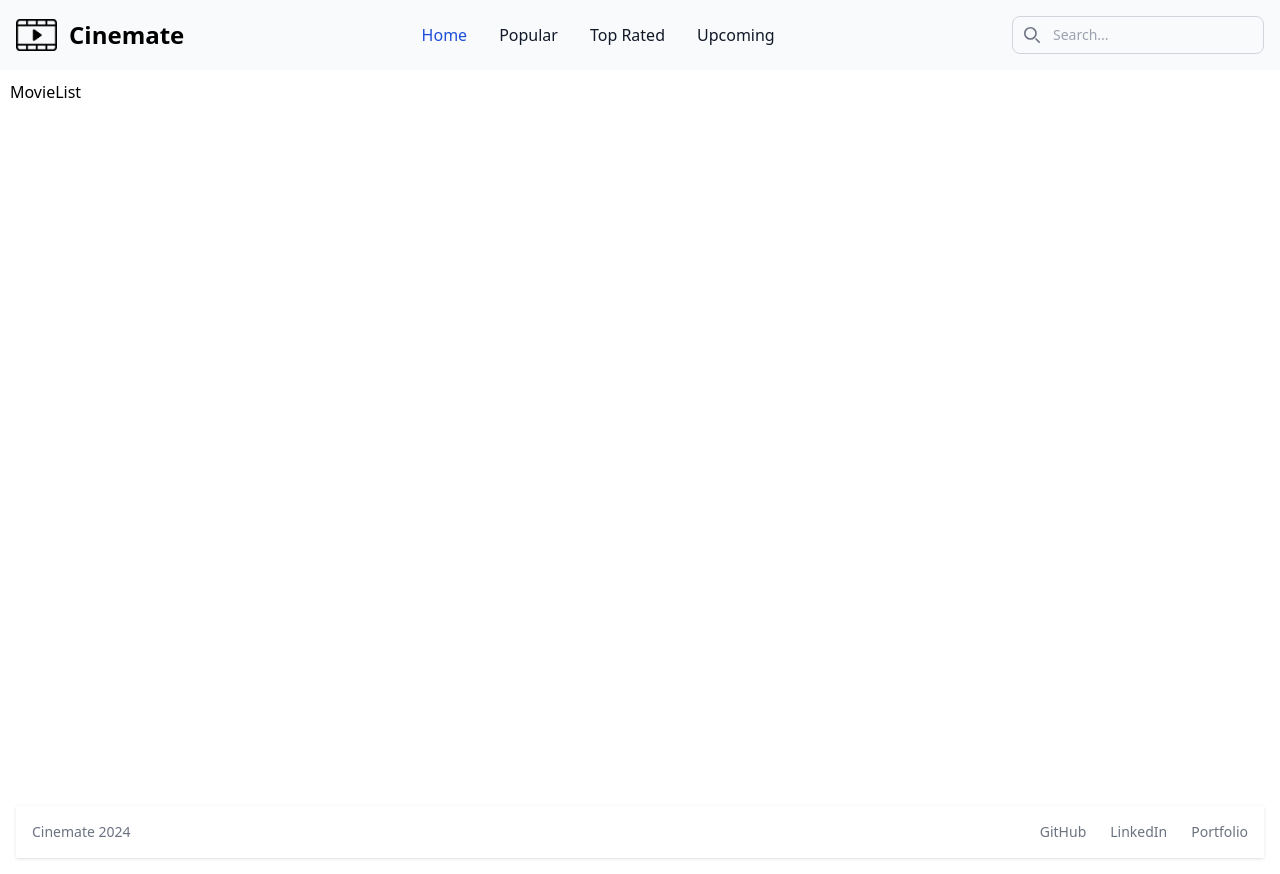
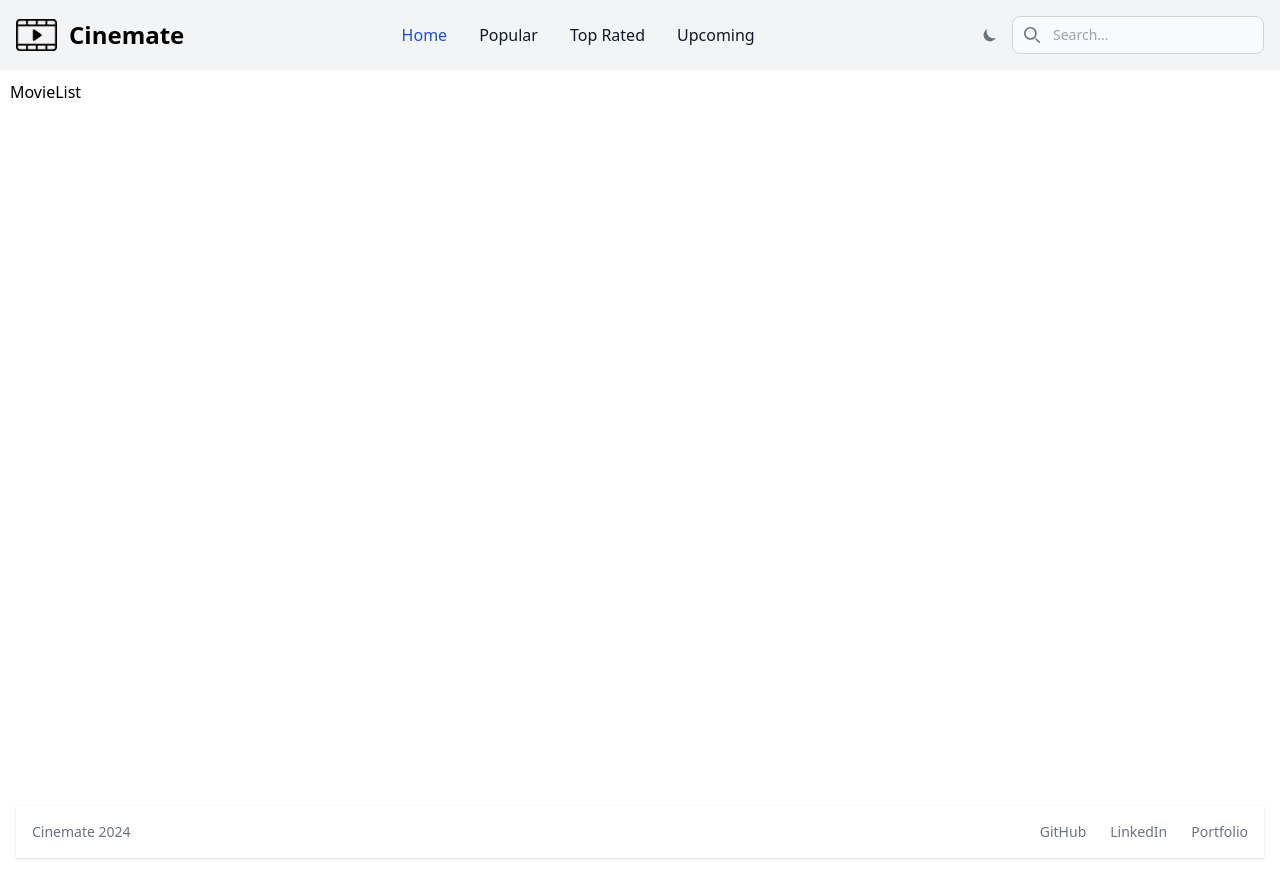
Before and after one commit to AndrewJCate/cinemate, a React (Create React App) app: page / in a window 1280 px wide. Built offline with nearby package versions, Linux system fonts and the light colour scheme.

Commit message:
Adds dark mode

```diff
--- a/src/App.js
+++ b/src/App.js
@@ -4,7 +4,7 @@ import { AllRoutes } from './routes/AllRoutes';
 
 function App() {
   return (
-    <div className=''>
+    <div>
       <Header />
       <div>
         <AllRoutes />
--- a/src/components/Header.js
+++ b/src/components/Header.js
@@ -1,4 +1,4 @@
-import { useState } from 'react';
+import { useEffect, useState } from 'react';
 import Logo from '../assets/images/logo.png';
 import { Link, NavLink } from 'react-router-dom';
 
@@ -9,21 +9,36 @@ export const Header = () => {
   const activeClass = "block py-2 px-3 text-white bg-blue-700 rounded md:bg-transparent md:text-blue-700 md:p-0 md:dark:text-blue-500";
   const inactiveClass = "block py-2 px-3 text-gray-900 rounded hover:bg-gray-100 md:hover:bg-transparent md:hover:text-blue-700 md:p-0 dark:text-white md:dark:hover:text-blue-500 dark:hover:bg-gray-700 dark:hover:text-white md:dark:hover:bg-transparent dark:border-gray-700";
 
+  const [darkMode, setDarkMode] = useState( JSON.parse( localStorage.getItem("darkMode") ) || false );
+
+  useEffect( () => {
+    localStorage.setItem("darkMode", JSON.stringify(darkMode));
+    if (darkMode) {
+      document.documentElement.classList.add("dark");
+    }
+    else {
+      document.documentElement.classList.remove("dark");
+    }
+  }, [darkMode] );
+
   return (
     <header>
-      <nav className="border-gray-200 bg-gray-50 dark:bg-gray-800 dark:border-gray-700">
+      <nav className="border-gray-200 bg-gray-100 dark:bg-gray-800 dark:border-gray-700">
         <div className="max-w-screen-xl flex flex-wrap items-center justify-between mx-auto p-4">
           <Link to="/" className="flex items-center space-x-3 rtl:space-x-reverse">
               <img src={Logo} className="h-8 dark:brightness-0 dark:invert" alt="Cinemate Logo" />
               <span className="self-center text-2xl font-semibold whitespace-nowrap dark:text-white">Cinemate</span>
           </Link>
-        <div className="flex md:order-2">
-          <button onClick={ () => setHidden(!hidden) } type="button" data-collapse-toggle="navbar-search" aria-controls="navbar-search" aria-expanded="false" className="md:hidden text-gray-500 dark:text-gray-400 hover:bg-gray-100 dark:hover:bg-gray-700 focus:outline-none focus:ring-4 focus:ring-gray-200 dark:focus:ring-gray-700 rounded-lg text-sm p-2.5 me-1">
-            <svg className="w-5 h-5" aria-hidden="true" xmlns="http://www.w3.org/2000/svg" fill="none" viewBox="0 0 20 20">
-              <path stroke="currentColor" strokeLinecap="round" strokeLinejoin="round" strokeWidth="2" d="m19 19-4-4m0-7A7 7 0 1 1 1 8a7 7 0 0 1 14 0Z"/>
-            </svg>
-            <span className="sr-only">Search</span>
+
+          <div id="mobile-nav" className="flex md:order-2">
+            <button id="dark-mode" onClick={ () => setDarkMode(!darkMode) } type="button" className="text-gray-500 dark:text-gray-400 hover:bg-gray-100 dark:hover:bg-gray-700 focus:outline-none rounded-lg text-sm p-2.5 me-1">
+              {darkMode ? (
+                <svg aria-hidden="true" data-toggle-icon="sun" className="w-4 h-4" fill="currentColor" viewBox="0 0 20 20" xmlns="http://www.w3.org/2000/svg"><path d="M10 2a1 1 0 011 1v1a1 1 0 11-2 0V3a1 1 0 011-1zm4 8a4 4 0 11-8 0 4 4 0 018 0zm-.464 4.95l.707.707a1 1 0 001.414-1.414l-.707-.707a1 1 0 00-1.414 1.414zm2.12-10.607a1 1 0 010 1.414l-.706.707a1 1 0 11-1.414-1.414l.707-.707a1 1 0 011.414 0zM17 11a1 1 0 100-2h-1a1 1 0 100 2h1zm-7 4a1 1 0 011 1v1a1 1 0 11-2 0v-1a1 1 0 011-1zM5.05 6.464A1 1 0 106.465 5.05l-.708-.707a1 1 0 00-1.414 1.414l.707.707zm1.414 8.486l-.707.707a1 1 0 01-1.414-1.414l.707-.707a1 1 0 011.414 1.414zM4 11a1 1 0 100-2H3a1 1 0 000 2h1z" fillRule="evenodd" clipRule="evenodd"></path></svg>
+              ) : (
+                <svg aria-hidden="true" data-toggle-icon="moon" className="w-4 h-4" fill="currentColor" viewBox="0 0 20 20" xmlns="http://www.w3.org/2000/svg"><path d="M17.293 13.293A8 8 0 016.707 2.707a8.001 8.001 0 1010.586 10.586z"></path></svg>
+              )}
             </button>
+
             <div className="relative hidden md:block">
               <div className="absolute inset-y-0 start-0 flex items-center ps-3 pointer-events-none">
                 <svg className="w-4 h-4 text-gray-500 dark:text-gray-400" aria-hidden="true" xmlns="http://www.w3.org/2000/svg" fill="none" viewBox="0 0 20 20">
@@ -33,23 +48,30 @@ export const Header = () => {
               </div>
               <input type="text" id="search-navbar" className="block w-full p-2 ps-10 text-sm text-gray-900 border border-gray-300 rounded-lg bg-gray-50 focus:ring-blue-500 focus:border-blue-500 dark:bg-gray-700 dark:border-gray-600 dark:placeholder-gray-400 dark:text-white dark:focus:ring-blue-500 dark:focus:border-blue-500" placeholder="Search..." autoComplete='off' />
             </div>
-          <button data-collapse-toggle="navbar-search" type="button" className="inline-flex items-center p-2 w-10 h-10 justify-center text-sm text-gray-500 rounded-lg md:hidden hover:bg-gray-100 focus:outline-none focus:ring-2 focus:ring-gray-200 dark:text-gray-400 dark:hover:bg-gray-700 dark:focus:ring-gray-600" aria-controls="navbar-search" aria-expanded="false" onClick={ () => setHidden(!hidden) }>
+
+            <button onClick={ () => setHidden(!hidden) } data-collapse-toggle="navbar-search" type="button" className="inline-flex items-center p-2 w-10 h-10 justify-center text-sm text-gray-500 rounded-lg md:hidden hover:bg-gray-100 focus:outline-none focus:ring-2 focus:ring-gray-200 dark:text-gray-400 dark:hover:bg-gray-700 dark:focus:ring-gray-600" aria-controls="navbar-search" aria-expanded="false" >
                 <span className="sr-only">Open main menu</span>
                 <svg className="w-5 h-5" aria-hidden="true" xmlns="http://www.w3.org/2000/svg" fill="none" viewBox="0 0 17 14">
                     <path stroke="currentColor" strokeLinecap="round" strokeLinejoin="round" strokeWidth="2" d="M1 1h15M1 7h15M1 13h15"/>
                 </svg>
             </button>
+
           </div>
-          <div className={`${hidden ? "hidden" : ""} items-center justify-between w-full md:flex md:w-auto md:order-1`} id="navbar-search">
+
+          <div id="navbar-search" className={`${hidden ? "hidden" : ""} items-center justify-between w-full md:flex md:w-auto md:order-1`}>
             <div className="relative mt-3 md:hidden">
+
               <div className="absolute inset-y-0 start-0 flex items-center ps-3 pointer-events-none">
                 <svg className="w-4 h-4 text-gray-500 dark:text-gray-400" aria-hidden="true" xmlns="http://www.w3.org/2000/svg" fill="none" viewBox="0 0 20 20">
                   <path stroke="currentColor" strokeLinecap="round" strokeLinejoin="round" strokeWidth="2" d="m19 19-4-4m0-7A7 7 0 1 1 1 8a7 7 0 0 1 14 0Z"/>
                 </svg>
               </div>
+
               <input type="text" id="search-navbar" className="block w-full p-2 ps-10 text-sm text-gray-900 border border-gray-300 rounded-lg bg-gray-50 focus:ring-blue-500 focus:border-blue-500 dark:bg-gray-700 dark:border-gray-600 dark:placeholder-gray-400 dark:text-white dark:focus:ring-blue-500 dark:focus:border-blue-500" placeholder="Search..." autoComplete='off' />
+
             </div>
-            <ul className="flex flex-col p-4 md:p-0 mt-4 font-medium border border-gray-100 rounded-lg bg-gray-50 md:space-x-8 rtl:space-x-reverse md:flex-row md:mt-0 md:border-0 dark:bg-gray-800  dark:border-gray-700">
+
+            <ul className="flex flex-col p-4 md:p-0 mt-4 font-medium border border-gray-100 rounded-lg md:space-x-8 rtl:space-x-reverse md:flex-row md:mt-0 md:border-0 dark:bg-gray-800  dark:border-gray-700">
               <li>
                 <NavLink to="/" className={ ({isActive}) => isActive ? activeClass : inactiveClass } end>Home</NavLink>
               </li>
@@ -63,7 +85,9 @@ export const Header = () => {
                 <NavLink to="/movies/upcoming" className={ ({isActive}) => isActive ? activeClass : inactiveClass }>Upcoming</NavLink>
               </li>
             </ul>
+
           </div>
+
         </div>
       </nav>
     </header>
```
Lines whose indentation alone changed are shown as unchanged.
